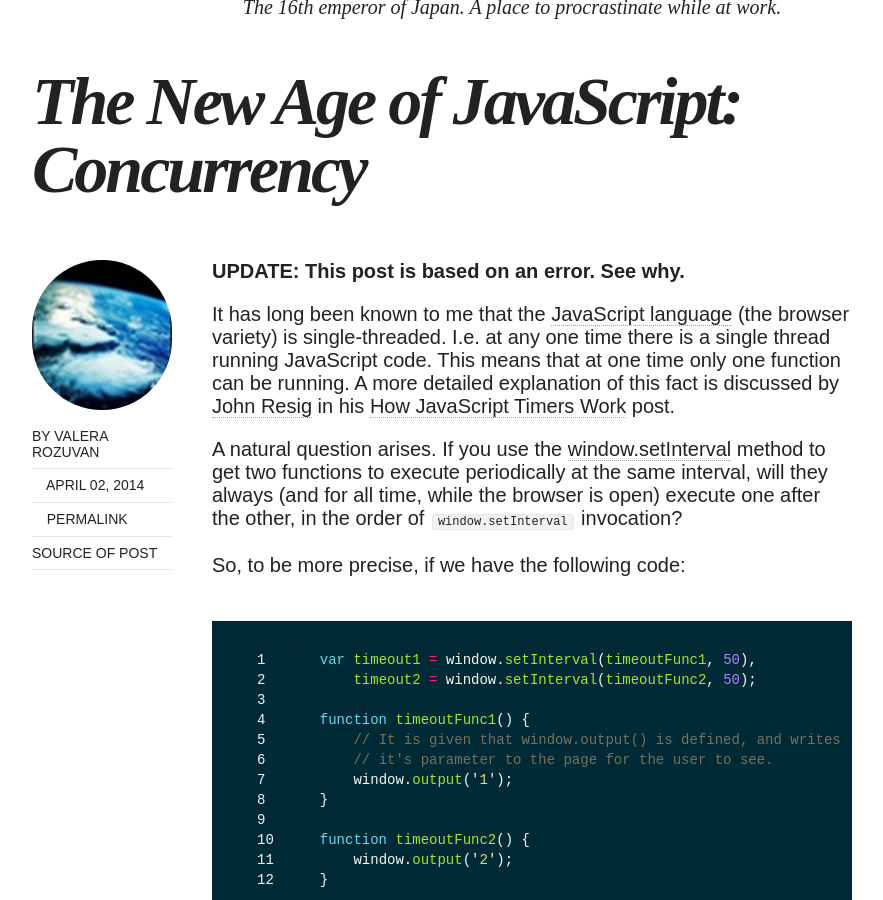
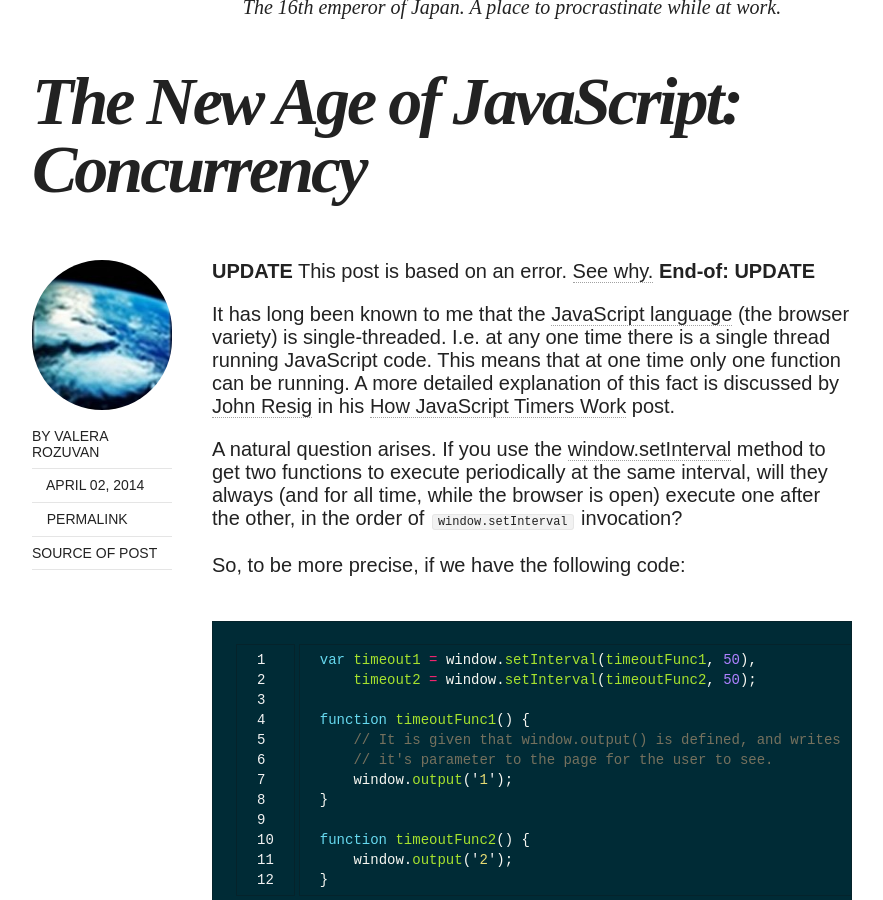
Before and after one commit to valera-rozuvan/nintoku, a Jekyll site: the page built from site/_posts/2014-04-02-the-new-age-of-javascript-concurrency.markdown, in a window 1280 px wide and 900 px high, scrolled down 376 px. Shown: the whole window, without its empty margins (128-1011 px from the left). Built offline with Jekyll 4.4.1, drawn with Linux system fonts in a browser that asks for light colours.

Commit message:
Fix broken link.

```diff
--- a/site/_posts/2014-04-02-the-new-age-of-javascript-concurrency.markdown
+++ b/site/_posts/2014-04-02-the-new-age-of-javascript-concurrency.markdown
@@ -5,7 +5,9 @@ date:   2014-04-02 03:43:14
 categories: new age javascript concurrency
 ---
 
-**UPDATE: This post is based on an error. [See why.](http://valera-rozuvan.github.io/nintoku/update/update-the-new-age-of-javascript-concurrency)**
+**UPDATE**
+This post is based on an error. [See why.](http://valera-rozuvan.github.io/nintoku/updates/javascript/concurrency/new-age/update-the-new-age-of-javascript-concurrency)
+**End-of: UPDATE**
 
 It has long been known to me that the
 [JavaScript language](http://en.wikipedia.org/wiki/JavaScript)
```
